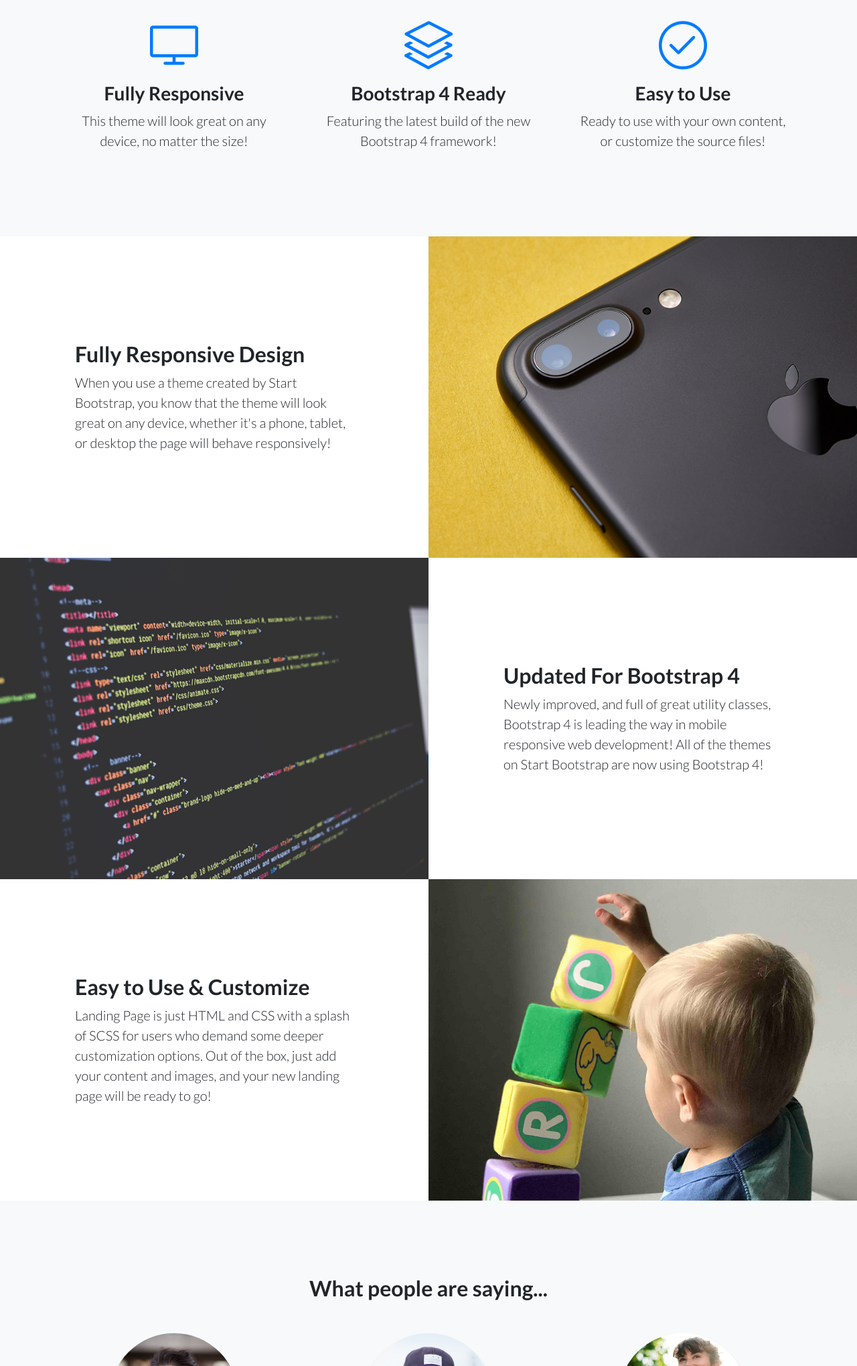
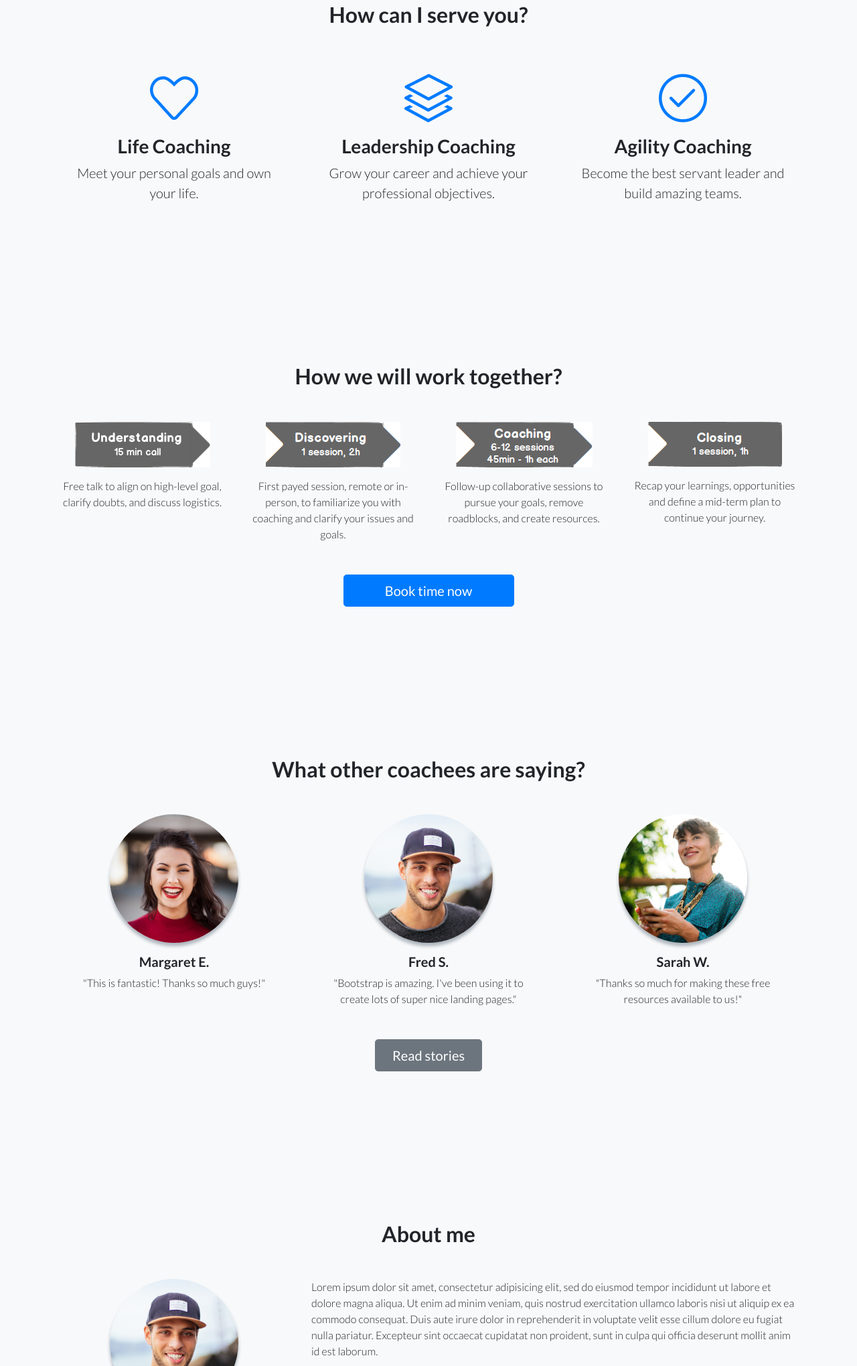
Before and after one commit to fredfigueiredo/newweb-dev, a website: page index.html in a window 1280 px wide. Shown: the part 760-2800 px from the top of the page at 67% size. Drawn offline with Linux system fonts and the light colour scheme.

Commit message:
Structure for index aligned with wire-frame

```diff
--- a/index.html
+++ b/index.html
@@ -40,29 +40,30 @@
   <!-- Navigation -->
   <nav class="navbar navbar-light bg-light static-top">
     <div class="container">
-      <a class="navbar-brand" href="#">Start Bootstrap</a>
-      <a class="" href="about.html">About</a>
-      <a class="btn btn-primary" href="#">Sign In</a>
+      <a class="navbar-brand" href="index.html">Life, Leadership, and Agile Coaching</a>
+      <a class="" href="#stories">Stories</a>
+      <a class="" href="#aboutme">About</a>
+      <a class="btn btn-primary" href="#">Book now</a>
     </div>
   </nav>
 
   <!-- Masthead -->
   <header class="masthead text-white text-center">
     <div class="overlay"></div>
-    <div class="container my-container">
-      <div class="row my-row">
-        <div class="col-xl-9 mx-auto my-col">
+    <div class="container">
+      <div class="row">
+        <div class="col-xl-9 mx-auto">
           <h1 class="mb-5">
             If you could do anything you wanted,<br>
             what would you do?
           </h1>
         </div>
-        <div class="col-md-10 col-lg-8 col-xl-7 mx-auto my-col">
+        <div class="col-md-10 col-lg-8 col-xl-7 mx-auto">
           <form>
             <div class="form-row">
               <div class="col-md-4 mx-auto">
-                <button type="submit" class="btn btn-block btn-lg btn-primary">
-                  Book time now
+                <button type="submit" class="btn btn-block btn-lg btn-success">
+                  Watch video
                 </button>
               </div>
             </div>
@@ -72,17 +73,20 @@
     </div>
   </header>
 
-  <!-- Icons Grid -->
+  <!-- How to serve -->
   <section class="features-icons bg-light text-center">
     <div class="container">
+      <h2 class="mb-5">How can I serve you?</h2>
       <div class="row">
         <div class="col-lg-4">
           <div class="features-icons-item mx-auto mb-5 mb-lg-0 mb-lg-3">
             <div class="features-icons-icon d-flex">
-              <i class="icon-screen-desktop m-auto text-primary"></i>
+              <i class="icon-heart m-auto text-primary"></i>
             </div>
-            <h3>Fully Responsive</h3>
-            <p class="lead mb-0">This theme will look great on any device, no matter the size!</p>
+            <h3>Life Coaching</h3>
+            <p class="lead mb-0">
+              Meet your personal goals and own your life.
+            </p>
           </div>
         </div>
         <div class="col-lg-4">
@@ -90,8 +94,10 @@
             <div class="features-icons-icon d-flex">
               <i class="icon-layers m-auto text-primary"></i>
             </div>
-            <h3>Bootstrap 4 Ready</h3>
-            <p class="lead mb-0">Featuring the latest build of the new Bootstrap 4 framework!</p>
+            <h3>Leadership Coaching</h3>
+            <p class="lead mb-0">
+              Grow your career and achieve your professional objectives.
+            </p>
           </div>
         </div>
         <div class="col-lg-4">
@@ -99,46 +105,68 @@
             <div class="features-icons-icon d-flex">
               <i class="icon-check m-auto text-primary"></i>
             </div>
-            <h3>Easy to Use</h3>
-            <p class="lead mb-0">Ready to use with your own content, or customize the source files!</p>
+            <h3>Agility Coaching</h3>
+            <p class="lead mb-0">
+              Become the best servant leader and build amazing teams.
+            </p>
           </div>
         </div>
       </div>
     </div>
   </section>
 
-  <!-- Image Showcases -->
-  <section class="showcase">
-    <div class="container-fluid p-0">
-      <div class="row no-gutters">
-
-        <div class="col-lg-6 order-lg-2 text-white showcase-img" style="background-image: url('img/bg-showcase-1.jpg');"></div>
-        <div class="col-lg-6 order-lg-1 my-auto showcase-text">
-          <h2>Fully Responsive Design</h2>
-          <p class="lead mb-0">When you use a theme created by Start Bootstrap, you know that the theme will look great on any device, whether it's a phone, tablet, or desktop the page will behave responsively!</p>
+  <!-- How to work -->
+  <section class="testimonials text-center bg-light">
+    <div class="container">
+      <h2 class="mb-5">How we will work together?</h2>
+      <div class="row">
+        <div class="col-lg-3">
+          <div class="mx-auto mb-5 mb-lg-0">
+            <img class="img-fluid mb-3" src="img/flow-1.png" alt="">
+            <p class="font-weight-light mb-0">
+              Free talk to align on high-level goal, clarify doubts, and discuss logistics.
+            </p>
+          </div>
+        </div>
+        <div class="col-lg-3">
+          <div class="mx-auto mb-5 mb-lg-0">
+            <img class="img-fluid mb-3" src="img/flow-2.png" alt="">
+            <p class="font-weight-light mb-0">
+              First payed session, remote or in-person, to familiarize you with coaching and clarify your issues and goals.
+            </p>
+          </div>
+        </div>
+        <div class="col-lg-3">
+          <div class="mx-auto mb-5 mb-lg-0">
+            <img class="img-fluid mb-3" src="img/flow-3.png" alt="">
+            <p class="font-weight-light mb-0">
+              Follow-up collaborative sessions to pursue your goals, remove roadblocks, and create resources.
+            </p>
+          </div>
+        </div>
+        <div class="col-lg-3">
+          <div class="mx-auto mb-5 mb-lg-0">
+            <img class="img-fluid mb-3" src="img/flow-4.png" alt="">
+            <p class="font-weight-light mb-0">
+              Recap your learnings, opportunities and define a mid-term plan to continue your journey.
+            </p>
+          </div>
         </div>
       </div>
-      <div class="row no-gutters">
-        <div class="col-lg-6 text-white showcase-img" style="background-image: url('img/bg-showcase-2.jpg');"></div>
-        <div class="col-lg-6 my-auto showcase-text">
-          <h2>Updated For Bootstrap 4</h2>
-          <p class="lead mb-0">Newly improved, and full of great utility classes, Bootstrap 4 is leading the way in mobile responsive web development! All of the themes on Start Bootstrap are now using Bootstrap 4!</p>
-        </div>
-      </div>
-      <div class="row no-gutters">
-        <div class="col-lg-6 order-lg-2 text-white showcase-img" style="background-image: url('img/bg-showcase-3.jpg');"></div>
-        <div class="col-lg-6 order-lg-1 my-auto showcase-text">
-          <h2>Easy to Use &amp; Customize</h2>
-          <p class="lead mb-0">Landing Page is just HTML and CSS with a splash of SCSS for users who demand some deeper customization options. Out of the box, just add your content and images, and your new landing page will be ready to go!</p>
+      <div class="row mt-5">
+        <div class="col-md-3 mx-auto">
+          <a href="#" class="btn btn-block btn-lg btn-primary">
+            Book time now
+          </a>
         </div>
       </div>
     </div>
   </section>
 
-  <!-- Testimonials -->
-  <section class="testimonials text-center bg-light">
+<!-- Testimonials -->
+  <section class="testimonials text-center bg-light" id="stories">
     <div class="container">
-      <h2 class="mb-5">What people are saying...</h2>
+      <h2 class="mb-5">What other coachees are saying?</h2>
       <div class="row">
         <div class="col-lg-4">
           <div class="testimonial-item mx-auto mb-5 mb-lg-0">
@@ -162,28 +190,44 @@
           </div>
         </div>
       </div>
+      <div class="row mt-5">
+        <div class="col-md-2 mx-auto">
+          <a href="stories.html" class="btn btn-block btn-lg btn-secondary">
+            Read stories
+          </a>
+        </div>
+      </div>
     </div>
   </section>
 
-  <!-- Call to Action -->
-  <section class="call-to-action text-white text-center">
-    <div class="overlay"></div>
+<!-- About me -->
+  <section class="testimonials text-center bg-light" id="aboutme">
     <div class="container">
+      <h2 class="mb-5">About me</h2>
       <div class="row">
-        <div class="col-xl-9 mx-auto">
-          <h2 class="mb-4">Ready to get started? Sign up now!</h2>
+        <div class="col-lg-4">
+          <div class="testimonial-item mx-auto mb-5 mb-lg-0">
+            <img class="img-fluid rounded-circle mb-3" src="img/testimonials-2.jpg" alt="">
+          </div>
         </div>
-        <div class="col-md-10 col-lg-8 col-xl-7 mx-auto">
-          <form>
-            <div class="form-row">
-              <div class="col-12 col-md-9 mb-2 mb-md-0">
-                <input type="email" class="form-control form-control-lg" placeholder="Enter your email...">
-              </div>
-              <div class="col-12 col-md-3">
-                <button type="submit" class="btn btn-block btn-lg btn-primary">Sign up!</button>
-              </div>
-            </div>
-          </form>
+        <div class="col-lg-8">
+          <div class="text-left mx-auto mb-5 mb-lg-0">
+            <p class="font-weight-light mb-0">
+              Lorem ipsum dolor sit amet, consectetur adipisicing elit, sed do eiusmod
+              tempor incididunt ut labore et dolore magna aliqua. Ut enim ad minim veniam,
+              quis nostrud exercitation ullamco laboris nisi ut aliquip ex ea commodo
+              consequat. Duis aute irure dolor in reprehenderit in voluptate velit esse
+              cillum dolore eu fugiat nulla pariatur. Excepteur sint occaecat cupidatat non
+              proident, sunt in culpa qui officia deserunt mollit anim id est laborum.
+            </p>
+          </div>
+        </div>
+      </div>
+      <div class="row mt-5">
+        <div class="col-md-2 mx-auto">
+          <a href="about.html" class="btn btn-block btn-lg btn-secondary">
+            Learn more
+          </a>
         </div>
       </div>
     </div>
@@ -194,24 +238,9 @@
     <div class="container">
       <div class="row">
         <div class="col-lg-6 h-100 text-center text-lg-left my-auto">
-          <ul class="list-inline mb-2">
-            <li class="list-inline-item">
-              <a href="#">About</a>
-            </li>
-            <li class="list-inline-item">&sdot;</li>
-            <li class="list-inline-item">
-              <a href="#">Contact</a>
-            </li>
-            <li class="list-inline-item">&sdot;</li>
-            <li class="list-inline-item">
-              <a href="#">Terms of Use</a>
-            </li>
-            <li class="list-inline-item">&sdot;</li>
-            <li class="list-inline-item">
-              <a href="#">Privacy Policy</a>
-            </li>
-          </ul>
-          <p class="text-muted small mb-4 mb-lg-0">&copy; Your Website 2019. All Rights Reserved.</p>
+          <p class="text-muted small mb-4 mb-lg-0">
+            &copy; Your Website 2019. All Rights Reserved.
+          </p>
         </div>
         <div class="col-lg-6 h-100 text-center text-lg-right my-auto">
           <ul class="list-inline mb-0">
```
Also changed, not shown: img/flow-1.png (added), img/flow-2.png (added), img/flow-3.png (added), img/flow-4.png (added).
